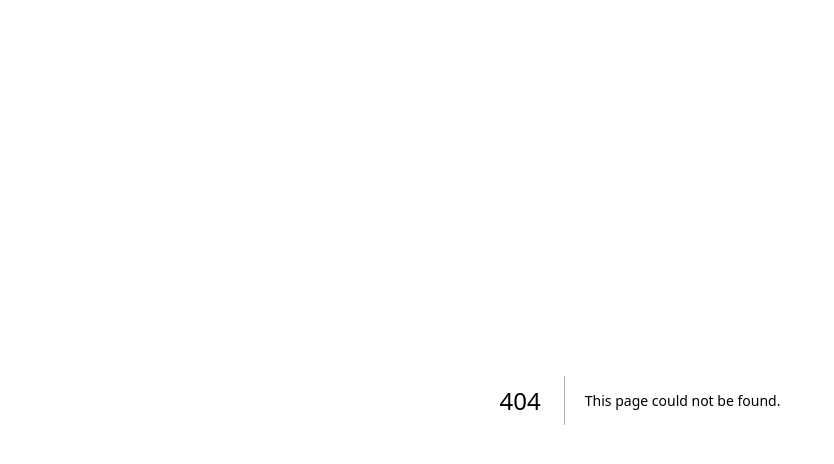
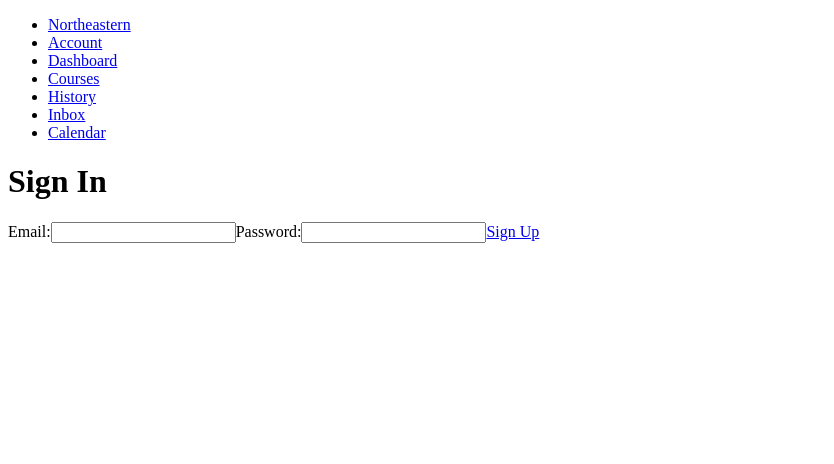
Before and after one commit to dssherka/kambaz-next-js-cs5610-09-fa26-tues, a Next.js app: page /kambaz/Account/Sigin in a window 1280 px wide. Before the commit this address had no page. Shown: the top 464 px of the page, without its empty margins (0-834 px from the left). Built offline with nearby package versions, Linux system fonts and the light colour scheme.

Commit message:
Add initial page components for SignIn, Account, Calendar, Courses, Dashboard, History, Inbox, Navigation, Kambaz, and layout

```diff
--- /dev/null
+++ b/app/kambaz/Account/Sigin/page.tsx
@@ -0,0 +1,15 @@
+import Link from "next/link";
+export default function SignIn(){
+    return(
+        <div>
+            <h1>Sign In</h1>
+            <form>
+                <label htmlFor="email">Email:</label>
+                <input type="text" name="username"/>
+                <label htmlFor="password">Password:</label>
+                <input type="password" name="password"/>
+                <Link href="/kambaz/Dashboard">Sign Up</Link>
+            </form>
+        </div>
+    );
+}
--- /dev/null
+++ b/app/kambaz/Navigation.tsx
@@ -0,0 +1,15 @@
+import Link from "next/link";
+
+export default function Navigation() {
+    return (
+        <ul>
+            <li><Link href="https://northeastern.instructure.com/">Northeastern</Link></li>
+            <li><Link href="/kambaz/Account">Account</Link></li>
+            <li><Link href="/kambaz/Dashboard">Dashboard</Link></li>
+            <li><Link href="/kambaz/Courses">Courses</Link></li>
+            <li><Link href="/kambaz/History">History</Link></li>
+            <li><Link href="/kambaz/Inbox">Inbox</Link></li>
+            <li><Link href="/kambaz/Calendar">Calendar</Link></li>
+        </ul>
+    );
+}
--- /dev/null
+++ b/app/kambaz/layout.tsx
@@ -0,0 +1,12 @@
+import Navigation from './Navigation';
+
+export default function KambazLayout({ children }: { children: React.ReactNode }) {
+    return (
+        <div>
+            <Navigation />
+            <main>
+                {children}
+            </main>
+        </div>
+    );
+}
```
Also changed, not shown: app/kambaz/Account/page.tsx (added, +8 -0 lines), app/kambaz/Calendar/page.tsx (added, +8 -0 lines), app/kambaz/Courses/page.tsx (added, +8 -0 lines), app/kambaz/Dashboard/page.tsx (added, +8 -0 lines), app/kambaz/History/page.tsx (added, +8 -0 lines), app/kambaz/Inbox/page.tsx (added, +8 -0 lines), app/kambaz/page.tsx (added, +7 -0 lines).
